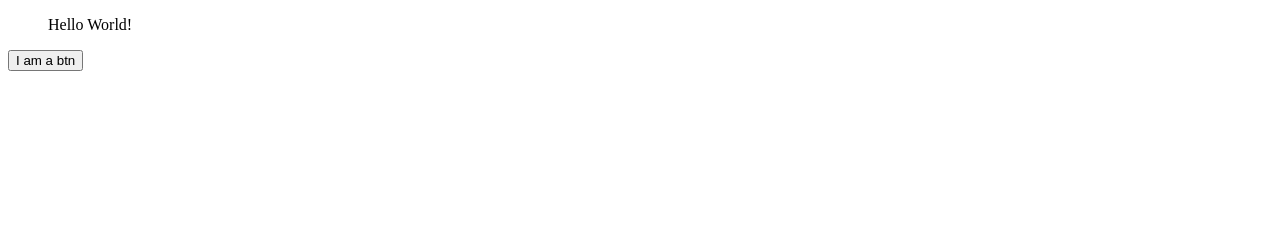
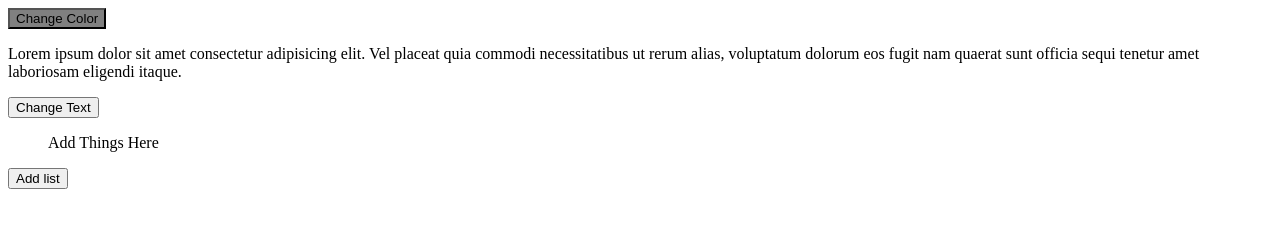
Before and after one commit to tuckerchaney/afternooncohort, a plain HTML site: page 06-objects-dom/index.html in a window 1280 px wide. Drawn offline with Linux system fonts and the light colour scheme.

Commit message:
exercises 1-5

```diff
--- a/06-objects-dom/index.html
+++ b/06-objects-dom/index.html
@@ -7,10 +7,21 @@
   </head>
   <body>
     <script src="main.js" defer></script>
-    <ul id="my-unordered-list">
+    <!-- <ul id="my-unordered-list">
       Hello World!
     </ul>
     <button id="btn">I am a btn</button>
-    <div id="myNumber"></div>
+    <div id="myNumber"></div> -->
+    <button id="myBtn" style="background-color: grey">Change Color</button>
+    <p id="myParagraph">
+      Lorem ipsum dolor sit amet consectetur adipisicing elit. Vel placeat quia
+      commodi necessitatibus ut rerum alias, voluptatum dolorum eos fugit nam
+      quaerat sunt officia sequi tenetur amet laboriosam eligendi itaque.
+    </p>
+    <button id="textBtn">Change Text</button>
+    <ul id="myList">
+      Add Things Here
+    </ul>
+    <button id="btnList">Add list</button>
   </body>
 </html>
--- a/06-objects-dom/main.js
+++ b/06-objects-dom/main.js
@@ -11,18 +11,64 @@
 // };
 // person.greet("");
 
-const el = document.querySelector("#my-unordered-list");
-console.log(el);
+// const el = document.querySelector("#my-unordered-list");
+// console.log(el);
 
-const btn = document.querySelector("#btn");
-console.log(btn);
+// const btn = document.querySelector("#btn");
+// console.log(btn);
 
-btn.addEventListener("click", btnhandler);
+// btn.addEventListener("click", btnhandler);
 
-function btnhandler() {
+// function btnhandler() {
+//   const listItem = document.createElement("li");
+//   listItem.innerHTML = `<li/> List Item 1 </li>
+// <li/> List Item 2 </li>
+// <li/> List Item 3 </li>`;
+//   el.appendChild(listItem);
+// }
+const car = {
+  make: "Ford",
+  model: "Taurus",
+  year: "1993",
+};
+console.log("I drive a", car.year, car.make, car.model);
+
+const student = {
+  name: "Tucker",
+  age: 25,
+  grades: [10, 10, 10, 0, 0],
+  averageGrade: function () {
+    const total = this.grades.reduce(function (acc, grade) {
+      return acc + grade;
+    }, 0);
+    return total / this.grades.length;
+  },
+};
+console.log(
+  `My student ${student.name}, age ${
+    student.age
+  }, has an average grade of:${student.averageGrade()}`
+);
+
+const myBtn = document.getElementById("myBtn");
+myBtn.addEventListener("click", function () {
+  myBtn.style.backgroundColor = "lightblue";
+  console.log("I clicked");
+});
+
+const textBtn = document.getElementById("textBtn");
+const myParagraph = document.getElementById("myParagraph");
+
+textBtn.addEventListener("click", function () {
+  myParagraph.textContent = "new text!";
+});
+
+const myList = document.getElementById("myList");
+const btnList = document.getElementById("btnList");
+
+function addToList() {
   const listItem = document.createElement("li");
-  listItem.innerHTML = `<li/> List Item 1 </li>
-<li/> List Item 2 </li>
-<li/> List Item 3 </li>`;
-  el.appendChild(listItem);
+  listItem.textContent = "New List Item";
+  myList.appendChild(listItem);
 }
+btnList.addEventListener("click", addToList);
```
